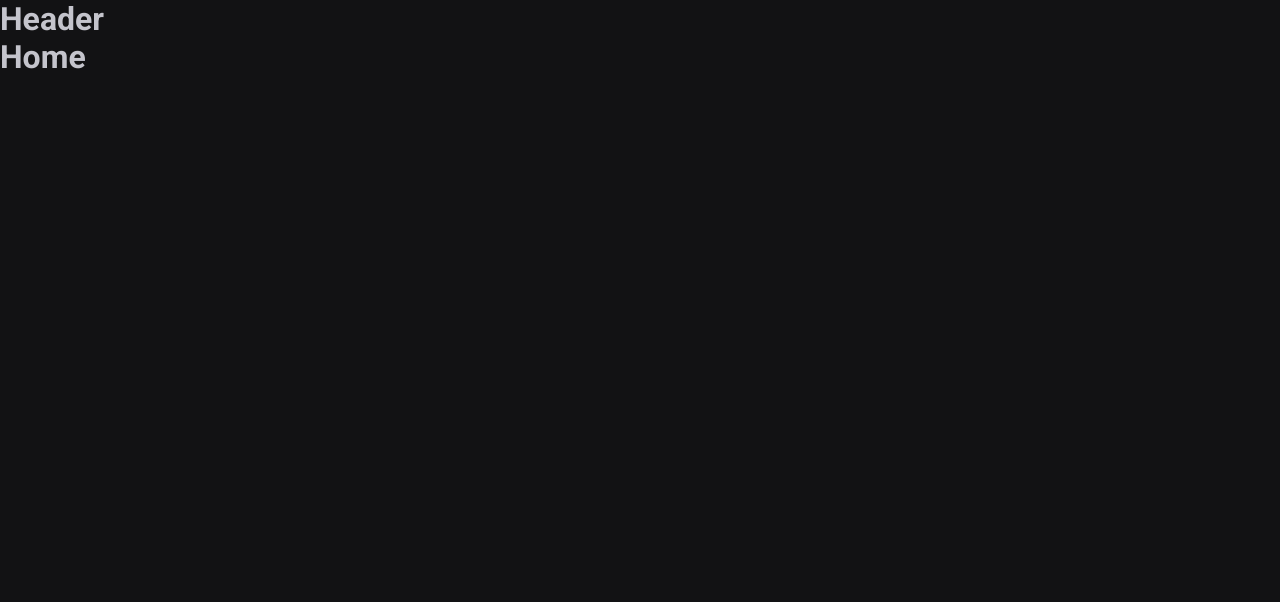
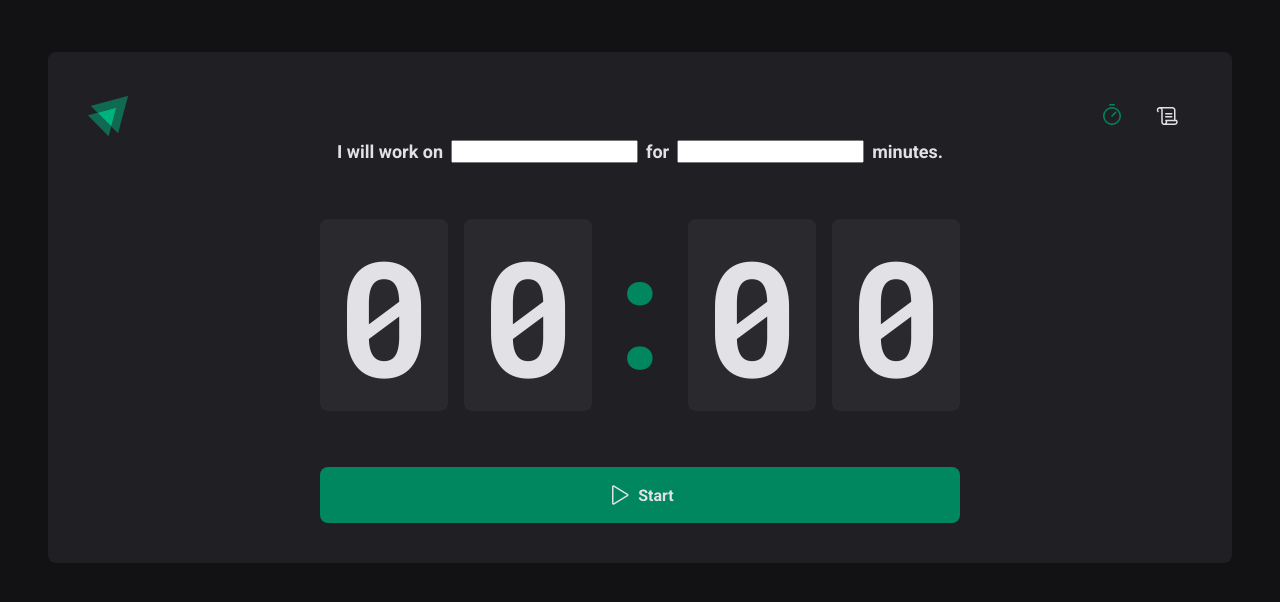
Before and after one commit to hnascx/reactjs-timer, a React (Vite) app: page / in a window 1280 px wide. Shown: the top 602 px of the page. Built offline with nearby package versions, Linux system fonts and the light colour scheme.

Commit message:
Styling timer page

```diff
--- a/package.json
+++ b/package.json
@@ -11,6 +11,7 @@
   },
   "dependencies": {
     "@types/styled-components": "^5.1.26",
+    "phosphor-react": "^1.4.1",
     "react": "^18.2.0",
     "react-dom": "^18.2.0",
     "react-router-dom": "^6.14.0",
--- a/src/components/Header.tsx
+++ /dev/null
@@ -1,3 +0,0 @@
-export function Header() {
-  return <h1>Header</h1>
-}
--- /dev/null
+++ b/src/components/Header/index.tsx
@@ -0,0 +1,21 @@
+import { HeaderContainer } from './styles'
+import { Timer, Scroll } from 'phosphor-react'
+
+import logoIgnite from '../../assets/logo-ignite.svg'
+import { NavLink } from 'react-router-dom'
+
+export function Header() {
+  return (
+    <HeaderContainer>
+      <img src={logoIgnite} alt="" />
+      <nav>
+        <NavLink to="/" title="Timer">
+          <Timer size={24} />
+        </NavLink>
+        <NavLink to="/history" title="History">
+          <Scroll size={24} />
+        </NavLink>
+      </nav>
+    </HeaderContainer>
+  )
+}
--- /dev/null
+++ b/src/components/Header/styles.ts
@@ -0,0 +1,34 @@
+import styled from 'styled-components'
+
+export const HeaderContainer = styled.header`
+  display: flex;
+  align-items: center;
+  justify-content: space-between;
+
+  nav {
+    display: flex;
+    gap: 0.5rem;
+
+    a {
+      width: 3rem;
+      height: 3rem;
+
+      display: flex;
+      justify-content: center;
+      align-items: center;
+
+      color: ${(props) => props.theme['gray-100']};
+
+      border-top: 3px solid transparent;
+      border-bottom: 3px solid transparent;
+
+      &:hover {
+        border-bottom: 3px solid ${(props) => props.theme['green-500']};
+      }
+
+      &.active {
+        color: ${(props) => props.theme['green-500']};
+      }
+    }
+  }
+`
--- a/src/layouts/DefaultLayout/index.tsx
+++ b/src/layouts/DefaultLayout/index.tsx
@@ -1,11 +1,13 @@
 import { Outlet } from 'react-router-dom'
 import { Header } from '../../components/Header'
 
+import { LayoutContainer } from './styles'
+
 export function DefaultLayout() {
   return (
-    <div>
+    <LayoutContainer>
       <Header />
       <Outlet />
-    </div>
+    </LayoutContainer>
   )
 }
--- a/src/layouts/DefaultLayout/styles.ts
+++ b/src/layouts/DefaultLayout/styles.ts
@@ -0,0 +1,13 @@
+import styled from 'styled-components'
+
+export const LayoutContainer = styled.div`
+  max-width: 74rem;
+  margin: 3.25rem auto;
+  padding: 2.5rem;
+
+  background-color: ${(props) => props.theme['gray-800']};
+  border-radius: 8px;
+
+  display: flex;
+  flex-direction: column;
+`
--- a/src/pages/Home.tsx
+++ /dev/null
@@ -1,3 +0,0 @@
-export function Home() {
-  return <h1>Home</h1>
-}
--- /dev/null
+++ b/src/pages/Home/index.tsx
@@ -0,0 +1,39 @@
+import { Play } from 'phosphor-react'
+import {
+  FormContainer,
+  HomeContainer,
+  CountdownContainer,
+  Separator,
+  StartCountdownButton,
+} from './styles'
+
+export function Home() {
+  return (
+    <HomeContainer>
+      <form action="">
+        <FormContainer>
+          <label htmlFor="">I will work on</label>
+          <input id="task" />
+
+          <label htmlFor="minutesAmount">for</label>
+          <input type="number" id="minutesAmount" />
+
+          <span>minutes.</span>
+        </FormContainer>
+
+        <CountdownContainer>
+          <span>0</span>
+          <span>0</span>
+          <Separator>:</Separator>
+          <span>0</span>
+          <span>0</span>
+        </CountdownContainer>
+
+        <StartCountdownButton type="submit">
+          <Play size={24} />
+          Start
+        </StartCountdownButton>
+      </form>
+    </HomeContainer>
+  )
+}
--- /dev/null
+++ b/src/pages/Home/styles.ts
@@ -0,0 +1,78 @@
+import styled from 'styled-components'
+
+export const HomeContainer = styled.main`
+  flex: 1;
+
+  display: flex;
+  flex-direction: column;
+  align-items: center;
+  justify-content: center;
+
+  form {
+    display: flex;
+    flex-direction: column;
+    align-items: center;
+    gap: 3.5rem;
+  }
+`
+
+export const FormContainer = styled.div`
+  width: 100%;
+  display: flex;
+  align-items: center;
+  justify-content: center;
+  gap: 0.5rem;
+  color: ${(props) => props.theme['gray-100']};
+  font-size: 1.125rem;
+  font-weight: bold;
+  flex-wrap: wrap;
+`
+
+export const CountdownContainer = styled.div`
+  font-family: 'Roboto Mono', monospace;
+  font-size: 10rem;
+  line-height: 8rem;
+  color: ${(props) => props.theme['gray-100']};
+
+  display: flex;
+  gap: 1rem;
+
+  span {
+    background: ${(props) => props.theme['gray-700']};
+    padding: 2rem 1rem;
+    border-radius: 8px;
+  }
+`
+export const Separator = styled.div`
+  font-size: 10rem;
+  font-weight: bold;
+  padding: 2rem 0;
+  color: ${(props) => props.theme['green-500']};
+
+  width: 4rem;
+  overflow: hidden;
+  display: flex;
+  justify-content: center;
+`
+export const StartCountdownButton = styled.button`
+  width: 100%;
+  border: 0;
+  padding: 1rem;
+  border-radius: 8px;
+
+  display: flex;
+  align-items: center;
+  justify-content: center;
+
+  gap: 0.5rem;
+  font-weight: bold;
+
+  cursor: pointer;
+
+  background: ${(props) => props.theme['green-500']};
+  color: ${(props) => props.theme['gray-100']};
+
+  &:hover {
+    background: ${(props) => props.theme['green-700']};
+  }
+`
--- a/src/styles/Global.ts
+++ b/src/styles/Global.ts
@@ -15,6 +15,7 @@
   body {
     background: ${(props) => props.theme['gray-900']};
     color: ${(props) => props.theme['gray-300']};
+    -webkit-font-smoothing: antialiased;
   }
 
   border-style, input, textarea, button, div {
```
Also changed, not shown: src/assets/logo-ignite.svg (added), src/pages/History/index.tsx (renamed from src/pages/History.tsx), src/pages/History/styles.ts (added), 1 other file (tests, documents, lock files or other folders).
